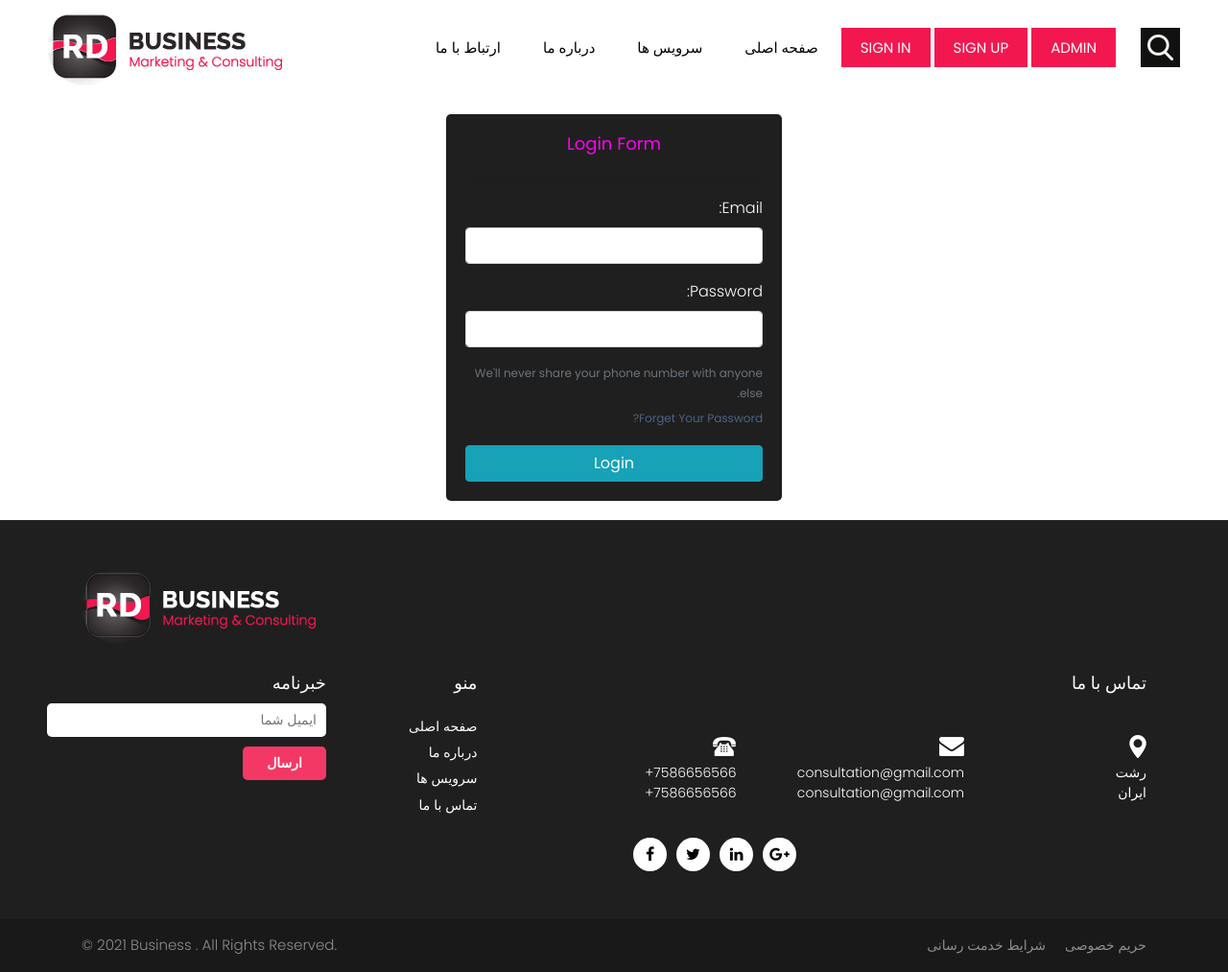
After one commit to SaeidJavadi/Django-Business-Website, a Django app: template accounts/templates/accounts/login.html in a window 1280 px wide. The commit adds this page. Shown: the whole page at 96% size. Run offline with Django 3.2, Linux system fonts and the light colour scheme; the template is opened without the code that fills it: values that come from a table or form of the project are taken from there, others are empty; some libraries are stand-ins or nearby versions.

Commit message:
add login page

```diff
--- a/accounts/admin.py
+++ b/accounts/admin.py
@@ -9,15 +9,15 @@ from django.utils.translation import gettext_lazy as _
 class UsersAdmin(BaseUserAdmin):
     form = UserChangeForm
     form_add = UserCreationForm
-    list_display = ('email', 'full_name', 'phone','is_admin')
+    list_display = ('email', 'full_name', 'phone', 'is_admin')
     fieldsets = (
         (_('main'), {'fields': ('email', 'password')}),
-        (_('Personal Info'), {'fields': ('phone', 'full_name', 'dateofbirth')}),
+        (_('Personal Info'), {'fields': ('phone', 'full_name', 'idcode', 'dateofbirth')}),
         (_('Permissions'), {'fields': ('is_active', 'is_admin')})
     )
 
     add_fieldsets = (
-        (None, {'fields': ('email', 'full_name', 'dateofbirth', 'phone', 'password1', 'password2')}),
+        (None, {'fields': ('email', 'full_name', 'dateofbirth', 'phone','idcode', 'password1', 'password2')}),
     )
     search_fields = ('email', 'full_name',)
     ordering = ('phone',)
--- a/accounts/forms.py
+++ b/accounts/forms.py
@@ -45,7 +45,7 @@ class UserCreationForm(forms.ModelForm):
 
     class Meta:
         model = User
-        fields = ('email', 'full_name', 'dateofbirth', 'phone', 'is_active', 'is_admin')
+        fields = ('email', 'full_name', 'dateofbirth', 'phone','idcode', 'is_active', 'is_admin')
 
     def clean_password2(self):
         password1 = self.cleaned_data.get("password1")
@@ -67,7 +67,12 @@ class UserChangeForm(forms.ModelForm):
 
     class Meta:
         model = User
-        fields = ('email', 'full_name', 'dateofbirth', 'phone', 'is_active', 'is_admin')
+        fields = ('email', 'full_name', 'dateofbirth', 'phone', 'idcode', 'is_active', 'is_admin')
 
     def clean_password(self):
         return self.initial["password"]
+
+
+class LoginForm(forms.Form):
+    email = forms.EmailField(widget=forms.EmailInput(attrs={'class':'form-control'}), label=_('Email'))
+    password = forms.CharField(widget=forms.PasswordInput(attrs={'class':'form-control'}), label=_('Password'))
--- a/accounts/models.py
+++ b/accounts/models.py
@@ -8,14 +8,14 @@ class User(AbstractBaseUser):
     full_name = models.CharField(max_length=120, verbose_name=_('First And Last Name'))
     dateofbirth = models.DateField(verbose_name=_('Date Of Birth'))
     phone = models.IntegerField(verbose_name=_('Phone Number'), unique=True)
-    idcode = models.IntegerField(max_length=10, verbose_name=_('ID Code'), unique=True)
+    idcode = models.IntegerField(verbose_name=_('ID Code'), unique=True)
     is_admin = models.BooleanField(default=False, verbose_name=_('is Admin'))
     is_active = models.BooleanField(default=True, verbose_name=_('is Active'))
 
     objects = UserManager()
 
     USERNAME_FIELD = 'email'
-    REQUIRED_FIELDS = ['full_name', 'phone','dateofbirth']
+    REQUIRED_FIELDS = ['full_name', 'phone','dateofbirth', 'idcode']
 
     def __str__(self):
         return self.email
--- /dev/null
+++ b/accounts/templates/accounts/login.html
@@ -0,0 +1,36 @@
+{% extends 'base.html' %}
+{% load i18n %}
+
+{% block body %}
+    <section class="bg-texture">
+        <div class="container">
+            <div class="row">
+                <div class="col"></div>
+                <div class="col" style="margin: 20px 0 20px 0;">
+                    <div class="animated rubberBand"
+                         style="background: #1f1f1f; border-radius: 5px; padding: 20px; color: #ffffff;">
+                        <div dir="rtl" style="text-align: right">
+                            <h3 class="text-center" style="color: #ff00f2">{% trans 'Login Form' %}</h3>
+                            <hr class="border-color: #ffffff;"/>
+
+                            <form method="post" novalidate>
+                                {% csrf_token %}
+                                <div class="form-group">
+                                    {{ form.as_p }}
+                                    <small id="emailHelp" class="form-text text-muted" dir="rtl">
+                                        {% trans "We'll never share your phone number with anyone else." %}
+                                    </small>
+                                    <small> <a class="login-link" style="color: #4c6485"
+                                               href="#">{% trans 'Forget Your Password?' %}</a></small>
+                                </div>
+                                <button type="submit" class="btn btn-info btn-block">{% trans "Login" %}</button>
+                            </form>
+
+                        </div>
+                    </div>
+                </div>
+                <div class="col"></div>
+            </div>
+        </div>
+    </section>
+{% endblock %}
--- a/accounts/urls.py
+++ b/accounts/urls.py
@@ -3,7 +3,7 @@ from accounts import views
 
 app_name = 'accounts'
 urlpatterns = [
-    path('login/',views.LoginPage, name='login'),
+    path('login/',views.userLogin, name='login'),
     # path('register/',views.RegisterPage, name='register'),
     # path('verify/',views.VerifyPage, name='verify'),
     # path('logout/',views.LogoutPage, name='logout'),
--- a/templates/base.html
+++ b/templates/base.html
@@ -37,6 +37,7 @@
 </head>
 <body class="inner_page" data-spy="scroll" data-target="#navbar-wd" data-offset="98">
 {% include 'partials/header.html' %}
+{% include 'partials/messages.html' %}
 <!-- LOADER -->
 <div id="preloader">
     <div class="loader">
--- a/templates/partials/header.html
+++ b/templates/partials/header.html
@@ -1,4 +1,5 @@
 {% load static %}
+{% load i18n %}
 <header class="top-header">
     <nav class="navbar header-nav navbar-expand-lg">
         <div class="container-fluid">
@@ -15,7 +16,9 @@
                     <li><a class="nav-link" href="{% url 'base:about' %}">درباره ما</a></li>
                     <li><a class="nav-link" href="{% url 'base:services' %}">سرویس ها</a></li>
                     <li><a class="nav-link active" href="{% url 'base:index' %}">صفحه اصلی</a></li>
-                    <li><a class="nav-link active" style="background:#f2184f;color:#fff;" href="admin/">پنل مدیریت</a></li>
+                    <li><a class="nav-link active" style="background:#f2184f;color:#fff;" href="{% url 'accounts:login' %}">{% trans 'Sign in' %}</a></li>
+                    <li><a class="nav-link active" style="background:#f2184f;color:#fff;" href="{% url 'accounts:login' %}">{% trans 'Sign up' %}</a></li>
+                    <li><a class="nav-link active" style="background:#f2184f;color:#fff;" href="/admin">admin</a></li>
                 </ul>
             </div>
             <div class="search-box">
--- /dev/null
+++ b/templates/partials/messages.html
@@ -0,0 +1,5 @@
+{% if messages %}
+    {% for message in messages %}
+        <p class="alert alert-{{ message.tags }} text-center">{{ message }}</p>
+    {% endfor %}
+{% endif %}
```
Also changed, not shown: accounts/managers.py (+7 -4 lines), accounts/views.py (+17 -11 lines), accounts/locale/fa/LC_MESSAGES/django.po, accounts/migrations/0001_initial.py, db.sqlite3, locale/fa/LC_MESSAGES/django.po (added), 2 other files.
